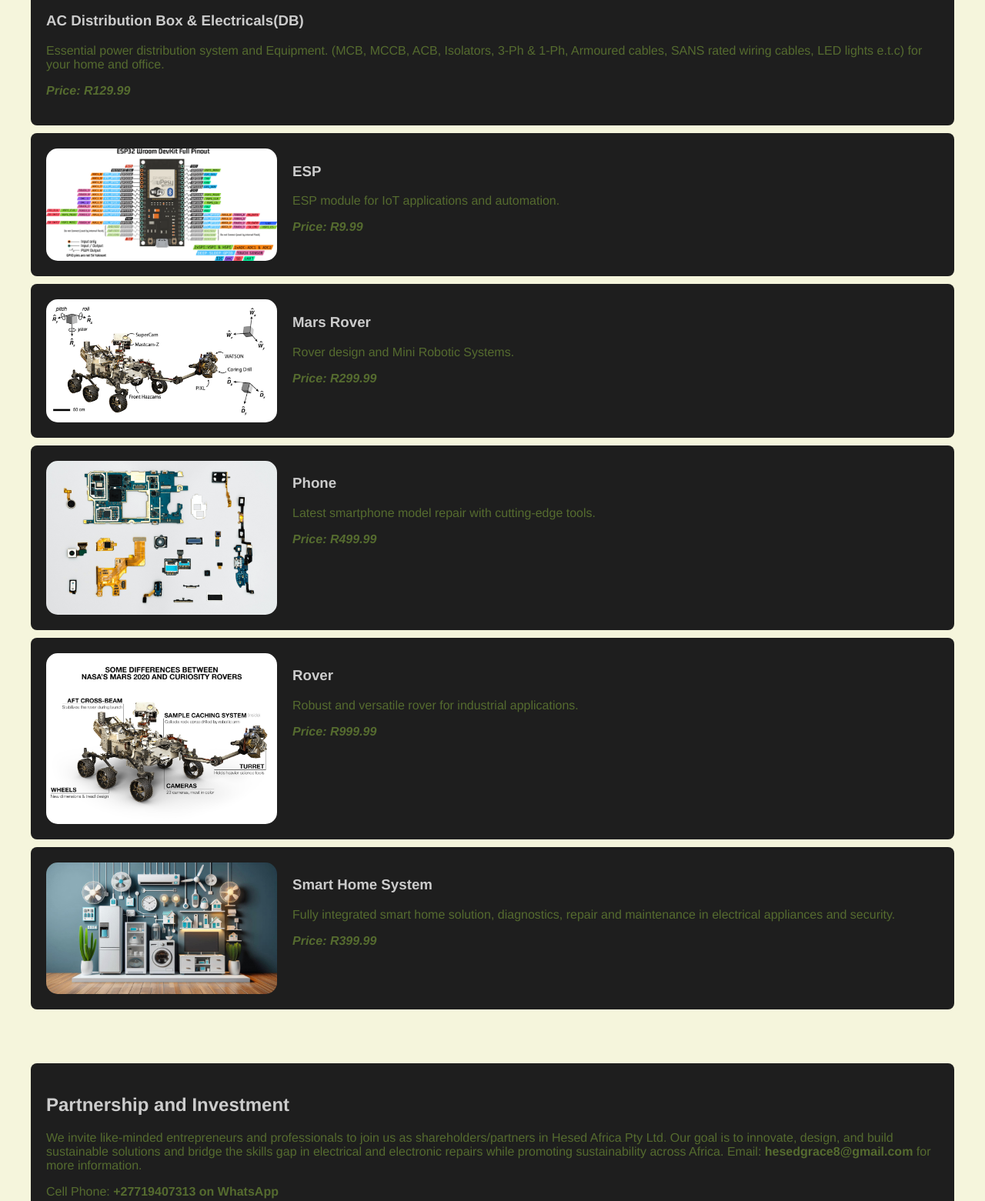
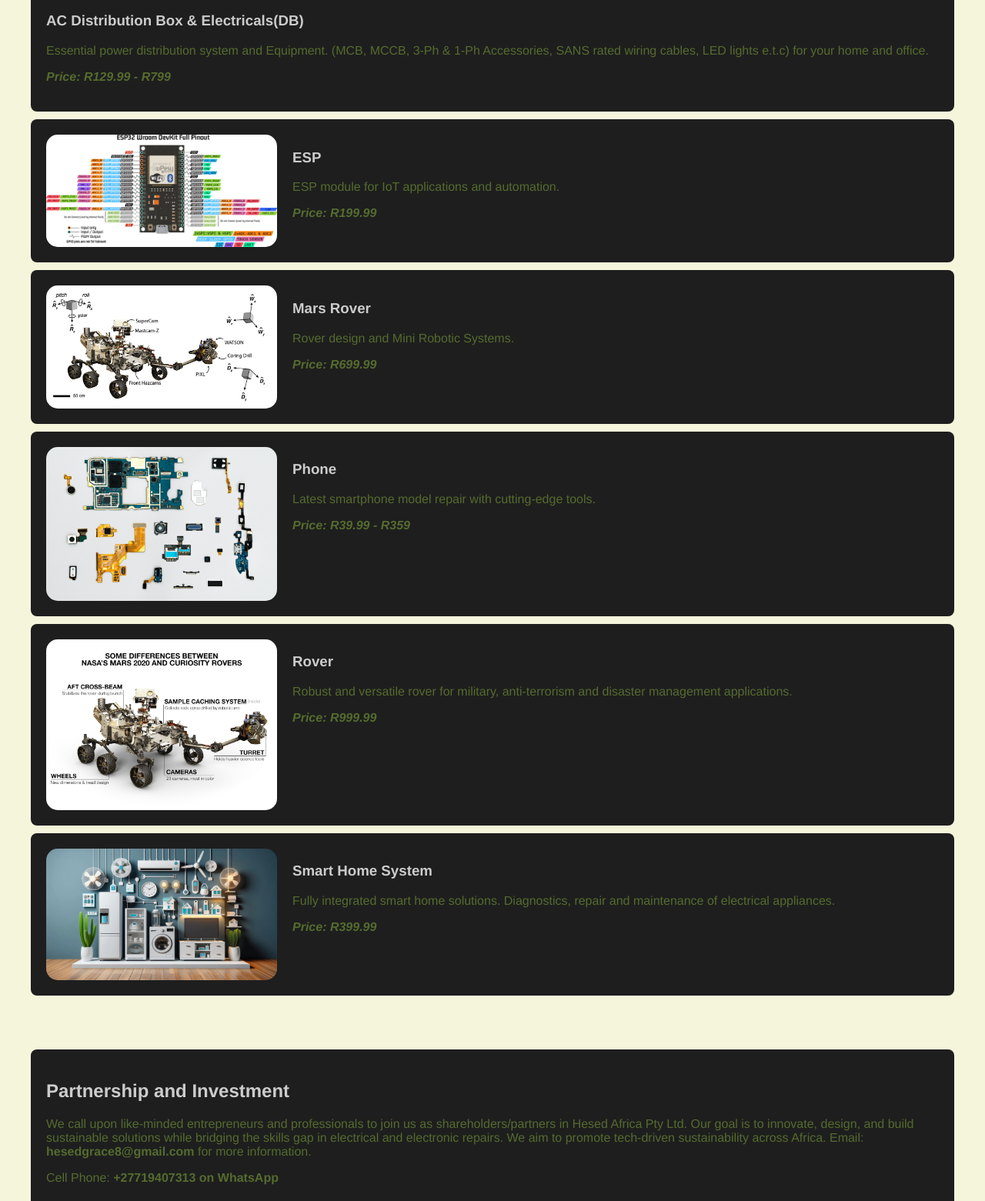
Before and after one commit to PeterMunyao/PeterMunyao, a plain HTML site: page index.html in a window 1280 px wide. Shown: the part 891-2452 px from the top of the page at 77% size. Drawn offline with Linux system fonts and the light colour scheme.

Commit message:
Update index.html

```diff
--- a/index.html
+++ b/index.html
@@ -164,9 +164,9 @@
         <div>
             <h3>AC Distribution Box & Electricals(DB)</h3>
             <p>Essential power distribution system and Equipment.
-            (MCB, MCCB, ACB, Isolators, 3-Ph & 1-Ph, Armoured cables,
-             SANS rated wiring cables, LED lights e.t.c) for your home and office.</p>
-            <p class="price">Price: R129.99</p>
+            (MCB, MCCB, 3-Ph & 1-Ph Accessories, SANS rated wiring cables, LED lights e.t.c)
+            for your home and office.</p>
+            <p class="price">Price: R129.99 - R799</p>
         </div>
     </div>
 
@@ -175,7 +175,7 @@
         <div>
             <h3>ESP</h3>
             <p>ESP module for IoT applications and automation.</p>
-            <p class="price">Price: R9.99</p>
+            <p class="price">Price: R199.99</p>
         </div>
     </div>
 
@@ -184,7 +184,7 @@
         <div>
             <h3>Mars Rover</h3>
             <p>Rover design and Mini Robotic Systems.</p>
-            <p class="price">Price: R299.99</p>
+            <p class="price">Price: R699.99</p>
         </div>
     </div>
 
@@ -193,7 +193,7 @@
         <div>
             <h3>Phone</h3>
             <p>Latest smartphone model repair with cutting-edge tools.</p>
-            <p class="price">Price: R499.99</p>
+            <p class="price">Price: R39.99 - R359 </p>
         </div>
     </div>
 
@@ -201,7 +201,7 @@
         <img src="Rover.jpg" alt="Rover">
         <div>
             <h3>Rover</h3>
-            <p>Robust and versatile rover for industrial applications.</p>
+            <p>Robust and versatile rover for military, anti-terrorism and disaster management applications.</p>
             <p class="price">Price: R999.99</p>
         </div>
     </div>
@@ -210,7 +210,7 @@
         <img src="Home.jpg" alt="Home">
         <div>
             <h3>Smart Home System</h3>
-            <p>Fully integrated smart home solution, diagnostics, repair and maintenance in electrical appliances and security.</p>
+            <p>Fully integrated smart home solutions. Diagnostics, repair and maintenance of electrical appliances.</p>
             <p class="price">Price: R399.99</p>
         </div>
     </div>
@@ -219,8 +219,8 @@
 <section id="partnership">
     <div class="payment-section">
         <h2>Partnership and Investment</h2>
-        <p>We invite like-minded entrepreneurs and professionals to join us as shareholders/partners in Hesed Africa Pty Ltd.
-        Our goal is to innovate, design, and build sustainable solutions and bridge the skills gap in electrical and electronic repairs while promoting sustainability across Africa.
+        <p>We call upon like-minded entrepreneurs and professionals to join us as shareholders/partners in Hesed Africa Pty Ltd.
+        Our goal is to innovate, design, and build sustainable solutions while bridging the skills gap in electrical and electronic repairs. We aim to promote tech-driven sustainability across Africa.
         Email: <strong>hesedgrace8@gmail.com</strong> for more information.</p>
         <p>Cell Phone: <strong>+27719407313 on WhatsApp</strong></p>
     </div>
@@ -258,6 +258,14 @@
     <p>Email: <strong>hesedgrace8@gmail.com</strong></p>
     <p>Phone: <strong>+254701667048</strong></p>
     <p>Address: 67 Manor Drive, Berea, Durban, South Africa</p>
+</section>
+
+<section id="download-pdf">
+    <h2>Download Our Call for Partnership</h2>
+    <p>Click the link below to download our start-up company's proposal document :</p>
+    <a href="A CALL FOR PARTNERSHIP IN ELECTRICAL AND ELECTRONIC ENGINEERING.pdf" download="A CALL FOR PARTNERSHIP IN ELECTRICAL AND ELECTRONIC ENGINEERING.pdf">
+        <button>Download PDF</button>
+    </a>
 </section>
 
 <footer>
```
